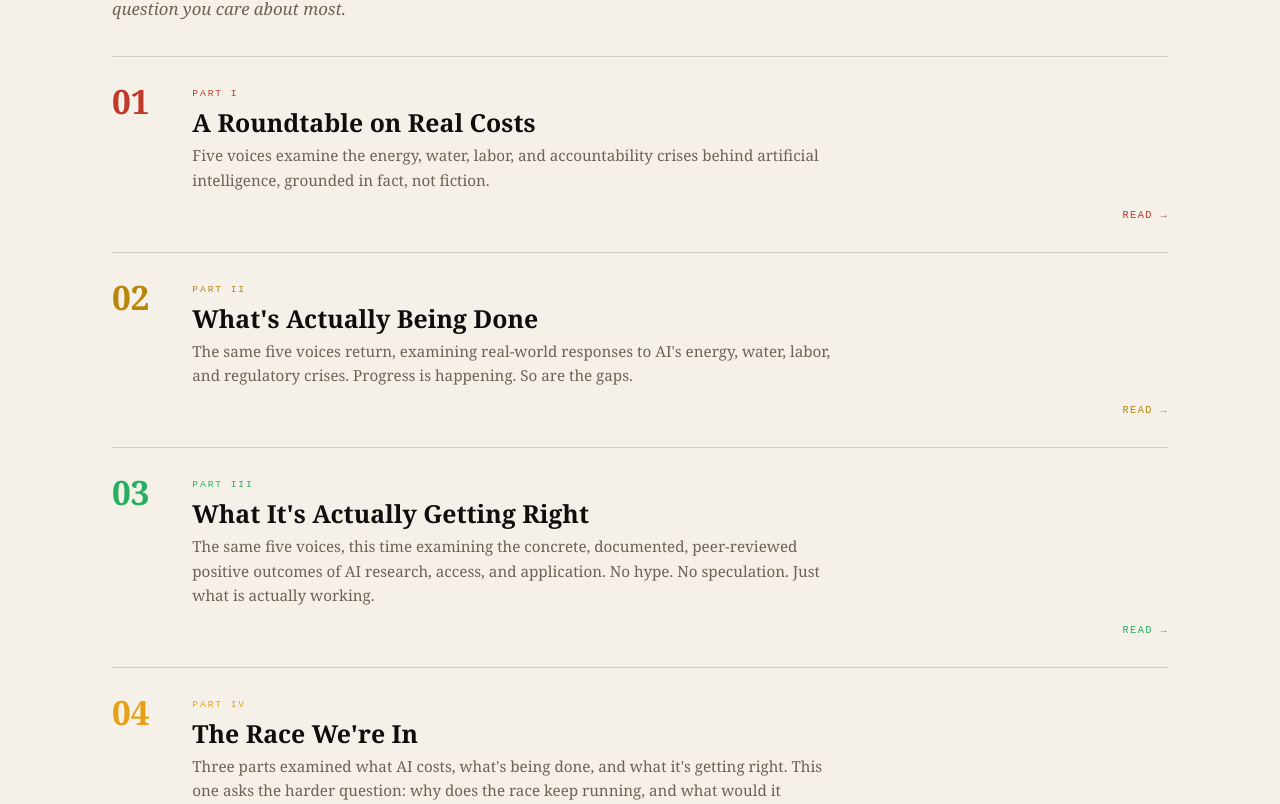
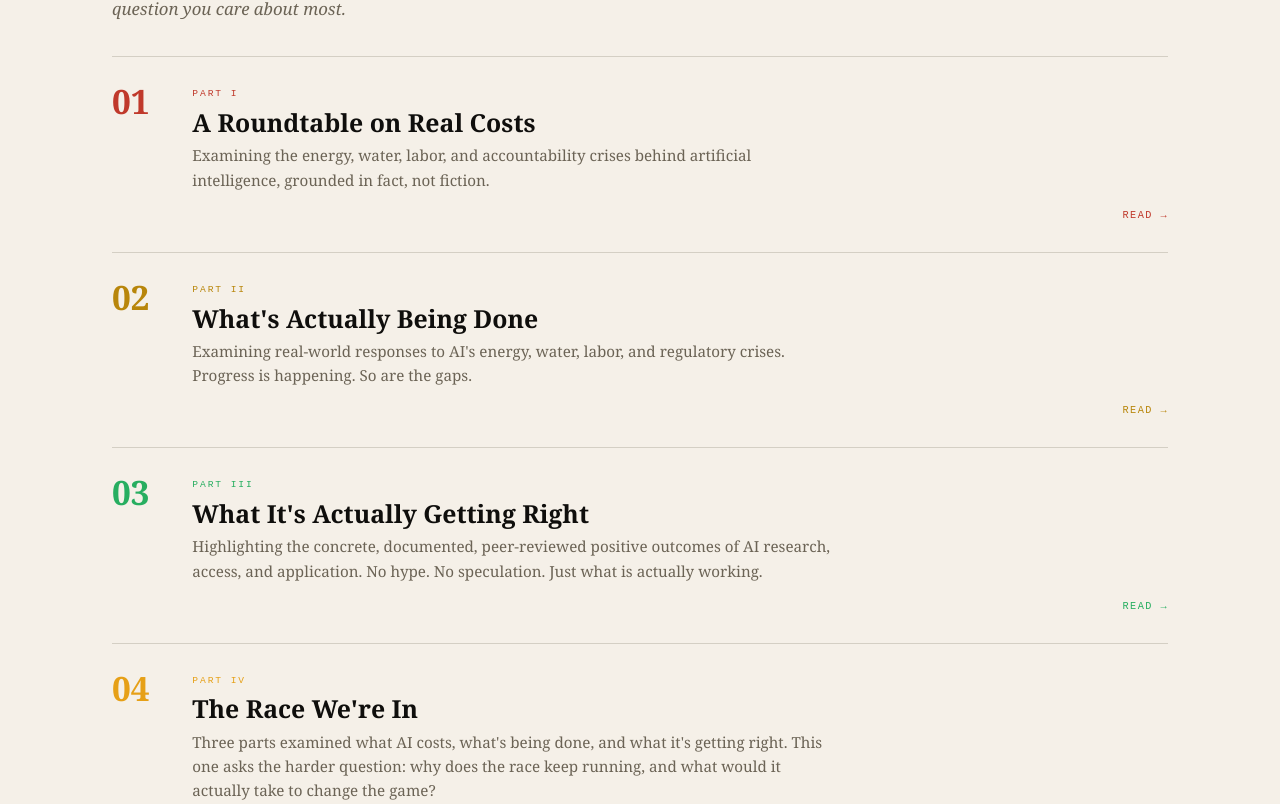
Before and after one commit to demaceo/DeusEx, a React (Vite) app: page / in a window 1280 px wide. Shown: the part 533-1337 px from the top of the page. Built offline with nearby package versions, Linux system fonts and the light colour scheme.

Commit message:
update subtitles in parts I-III

```diff
--- /dev/null
+++ b/pnpm-workspace.yaml
@@ -0,0 +1,2 @@
+allowBuilds:
+  esbuild: false
--- a/src/components/RoundNav.tsx
+++ b/src/components/RoundNav.tsx
@@ -53,7 +53,7 @@ export function RoundNav({ items, accentColor }: RoundNavProps) {
       data-accent={accentColor}
     >
       <p className="round-nav__heading">
-        On this Roundtable
+        On this Roundtable <br />
         {items.length ? <span className="round-nav__count"> · {items.length} rounds</span> : null}
       </p>
       <ol className="round-nav__list">
--- a/src/data/parts/part-i.ts
+++ b/src/data/parts/part-i.ts
@@ -11,7 +11,7 @@ export const partI: RoundtableDocument = {
       [{ text: 'A Roundtable on Real Costs' }],
     ],
     subtitle:
-      'Five voices examine the energy, water, labor, and accountability crises behind artificial intelligence, grounded in fact, not fiction.',
+      'Examining the energy, water, labor, and accountability crises behind artificial intelligence, grounded in fact, not fiction.',
     dateLine: 'Updated May 2026 · All data sourced from primary publications',
     accentColor: 'accent',
   },
--- a/src/data/parts/part-ii.ts
+++ b/src/data/parts/part-ii.ts
@@ -11,7 +11,7 @@ export const partII: RoundtableDocument = {
       [{ text: "What's Actually Being Done", em: true }],
     ],
     subtitle:
-      "The same five voices return, examining real-world responses to AI's energy, water, labor, and regulatory crises. Progress is happening. So are the gaps.",
+      "Examining real-world responses to AI's energy, water, labor, and regulatory crises. Progress is happening. So are the gaps.",
     dateLine: 'May 2026 · Companion to "The AI Reckoning: A Roundtable on Real Costs"',
     accentColor: 'gold',
   },
--- a/src/data/parts/part-iii.ts
+++ b/src/data/parts/part-iii.ts
@@ -11,7 +11,7 @@ export const partIII: RoundtableDocument = {
       [{ text: "What It's Actually Getting Right", em: true }],
     ],
     subtitle:
-      'The same five voices, this time examining the concrete, documented, peer-reviewed positive outcomes of AI research, access, and application. No hype. No speculation. Just what is actually working.',
+      'Highlighting the concrete, documented, peer-reviewed positive outcomes of AI research, access, and application. No hype. No speculation. Just what is actually working.',
     dateLine: 'May 2026 · Third in the AI Reckoning series',
     accentColor: 'green',
   },
```
Also changed, not shown: 2 other files (tests, documents, lock files or other folders).
